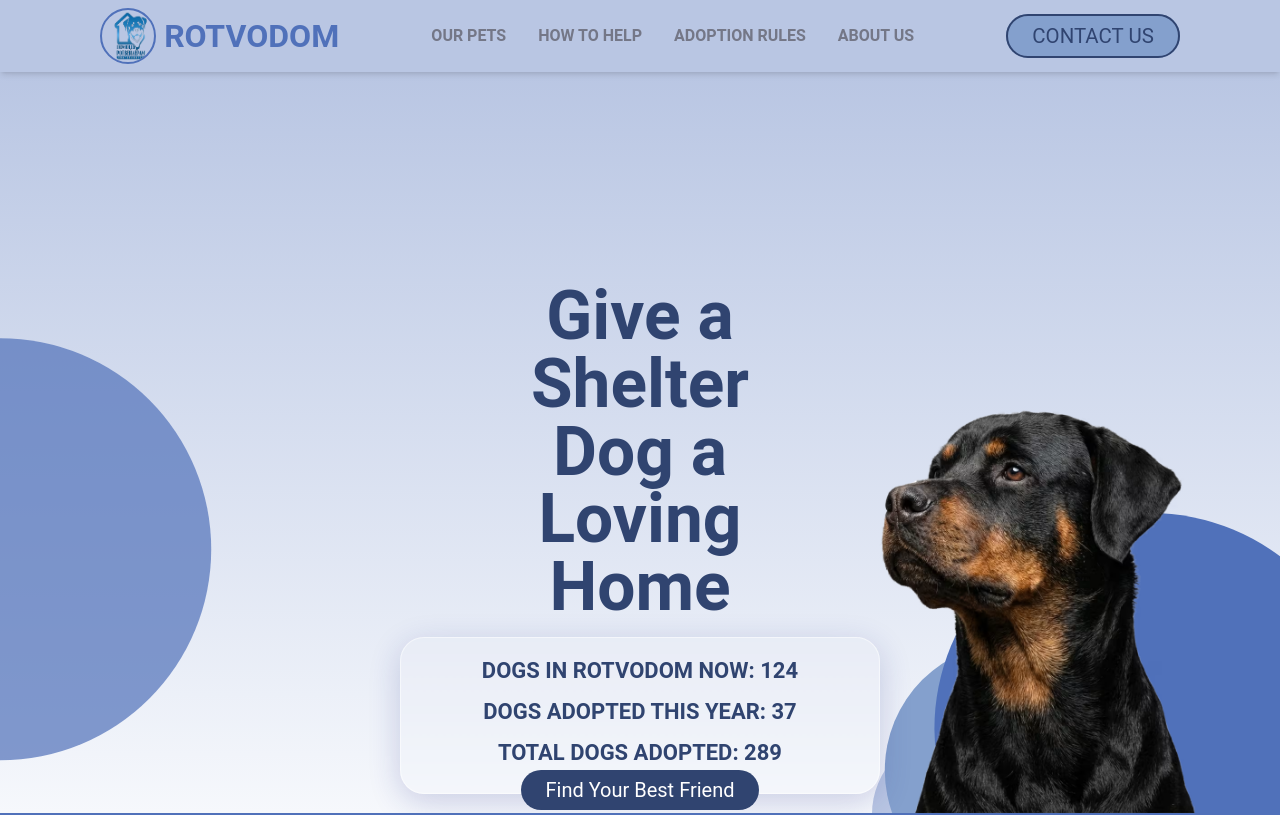
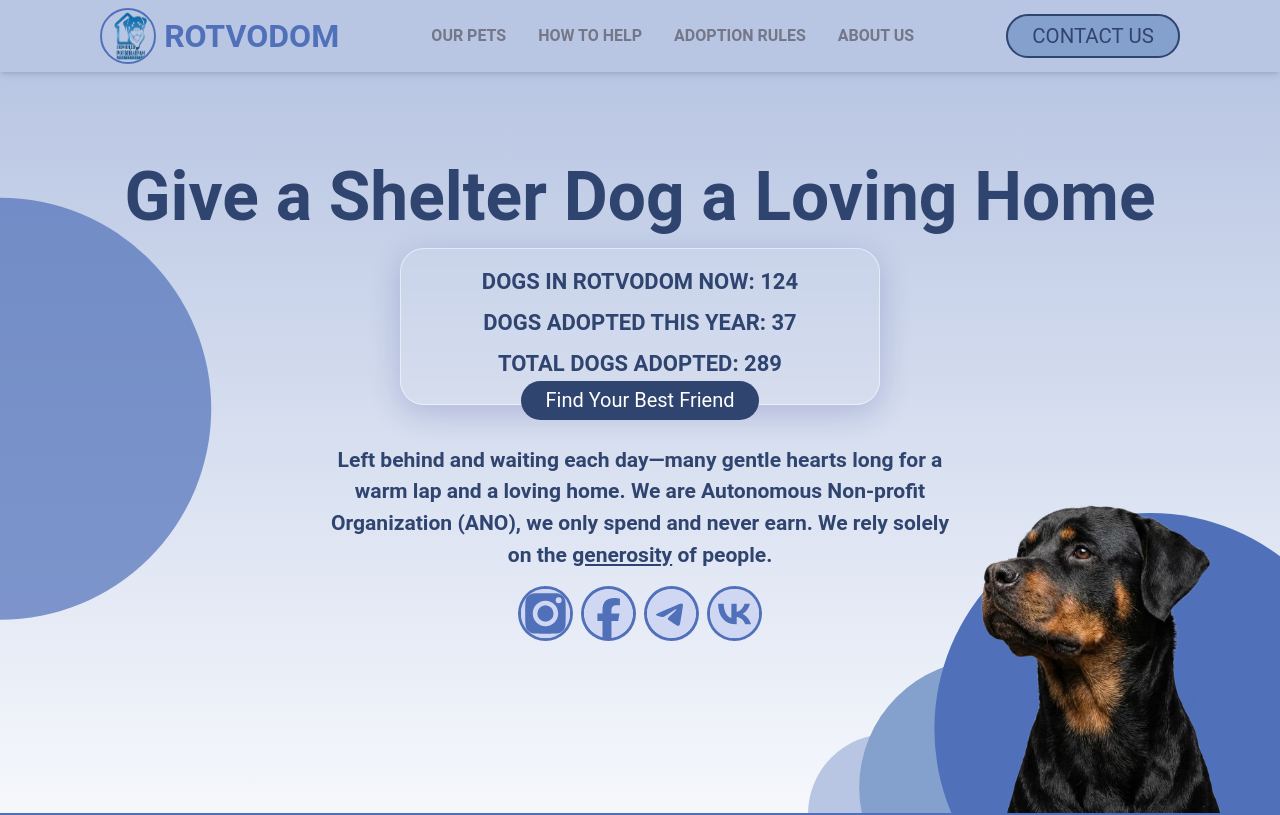
Before and after one commit to bavayra/dog-shelter, a React (Vite) app: page / in a window 1280 px wide. Shown: the top 815 px of the page. Built offline with nearby package versions, Linux system fonts and the light colour scheme; a web font is replaced by a local one.

Commit message:
style(Hero-1280): decreased pt for the hero content. Decreased dog's img's size. Centered text block and socialLinks. Corrected decor circles positions

```diff
--- a/src/App.tsx
+++ b/src/App.tsx
@@ -27,7 +27,7 @@ function App() {
             id="hero"
             className="from-primary-200 to-primary-50 hero-height border-primary-500 px-fluid-hero py-fluid-hero-top py-fluid-hero-bottom relative flex flex-col overflow-hidden border-b-3 bg-linear-to-b shadow-md"
           >
-            <div className="tablet-lg:pt-32">
+            <div className="tablet-lg:pt-32 xl:pt-12">
               <h2 className="heading-fluid-hero text-primary-700 relative z-10 mx-auto w-full text-center font-semibold">
                 Give a Shelter Dog a Loving Home
               </h2>
@@ -62,7 +62,7 @@ function App() {
                   Find Your Best Friend
                 </Button>
               </div>
-              <div className="hero-cta-section relative z-10 mt-6 max-w-2xl px-4">
+              <div className="hero-cta-section relative z-10 mx-auto mt-6 max-w-2xl px-4">
                 <p className="text-primary-700 text-center font-semibold lg:hidden xl:block">
                   Left behind and waiting each day—many gentle hearts long for a
                   warm lap and a loving home. We are Autonomous Non-profit
--- a/src/styles/custom-breakpoints.css
+++ b/src/styles/custom-breakpoints.css
@@ -158,7 +158,6 @@
     width: 2.5rem;
     height: 2.5rem;
   }
-
   #hero {
     padding-top: 4rem;
   }
@@ -395,12 +394,24 @@
     min-width: fit-content;
     white-space: nowrap;
   }
+  .heading-fluid-hero {
+    max-width: fit-content;
+  }
+  .py-fluid-hero-top {
+    padding-top: 0;
+  }
   .glass-card {
     font-size: 1.375rem;
     max-width: 30rem;
   }
   .btn-text-large {
     font-size: 1.25rem;
+  }
+  .hero-social-position {
+    transform: none;
+  }
+  .circle-hero-transform {
+    transform: translateX(-50%) translateY(45%);
   }
   .hero-circle-xl {
     width: 27rem;
@@ -409,17 +420,16 @@
   .hero-circle-md {
     width: 16rem;
     height: 16rem;
+    transform: translateX(-55%) translateY(40%);
   }
   .hero-circle-sm {
     width: 10rem;
     height: 10rem;
-    transform: translateX(-160%) translateY(40%);
+    transform: translateX(-200%) translateY(40%);
   }
-
-  /* Hero dog image */
   .img-fluid-hero-dog {
-    width: 34rem;
-    height: 34rem;
+    width: 26rem;
+    height: 26rem;
   }
 }
 
```
